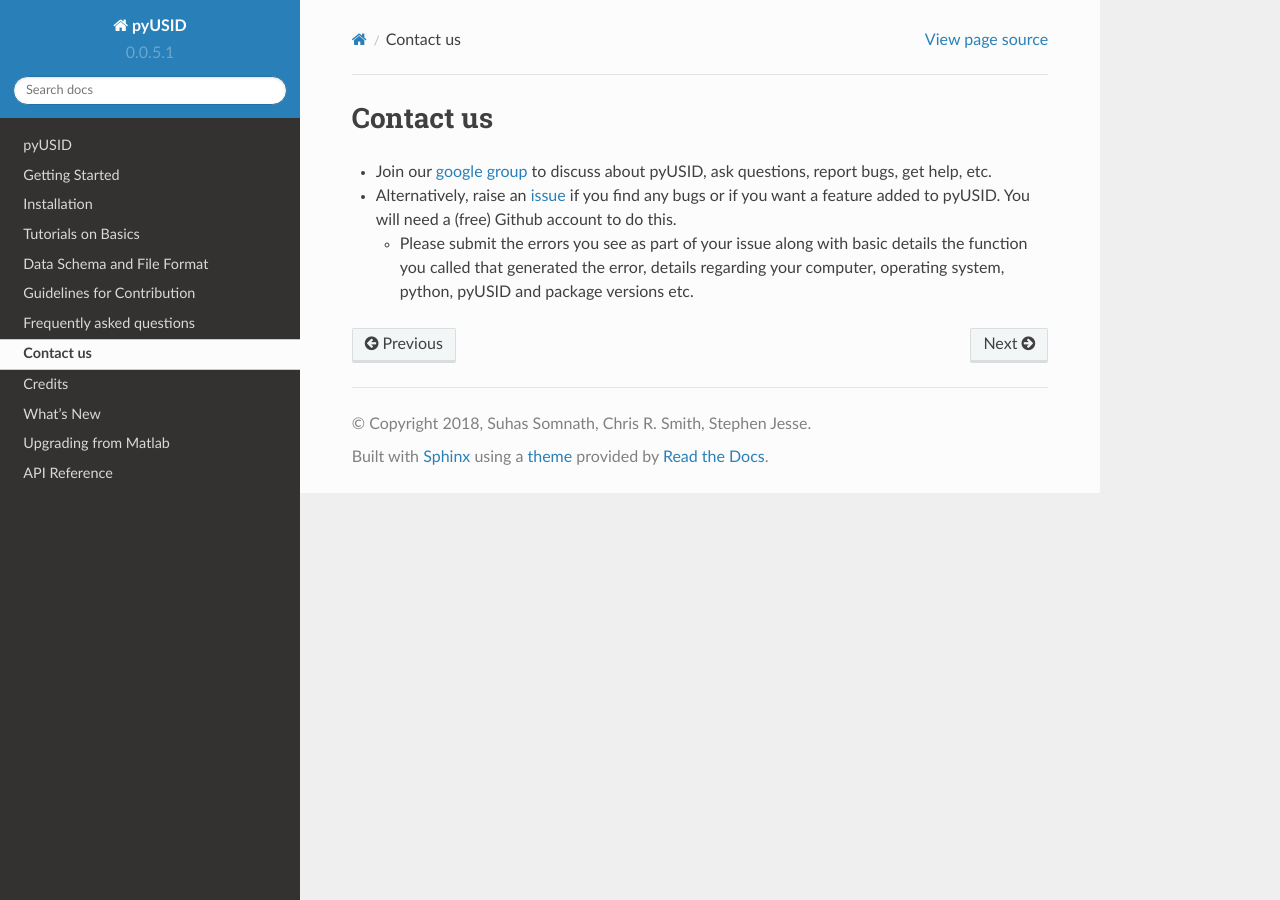
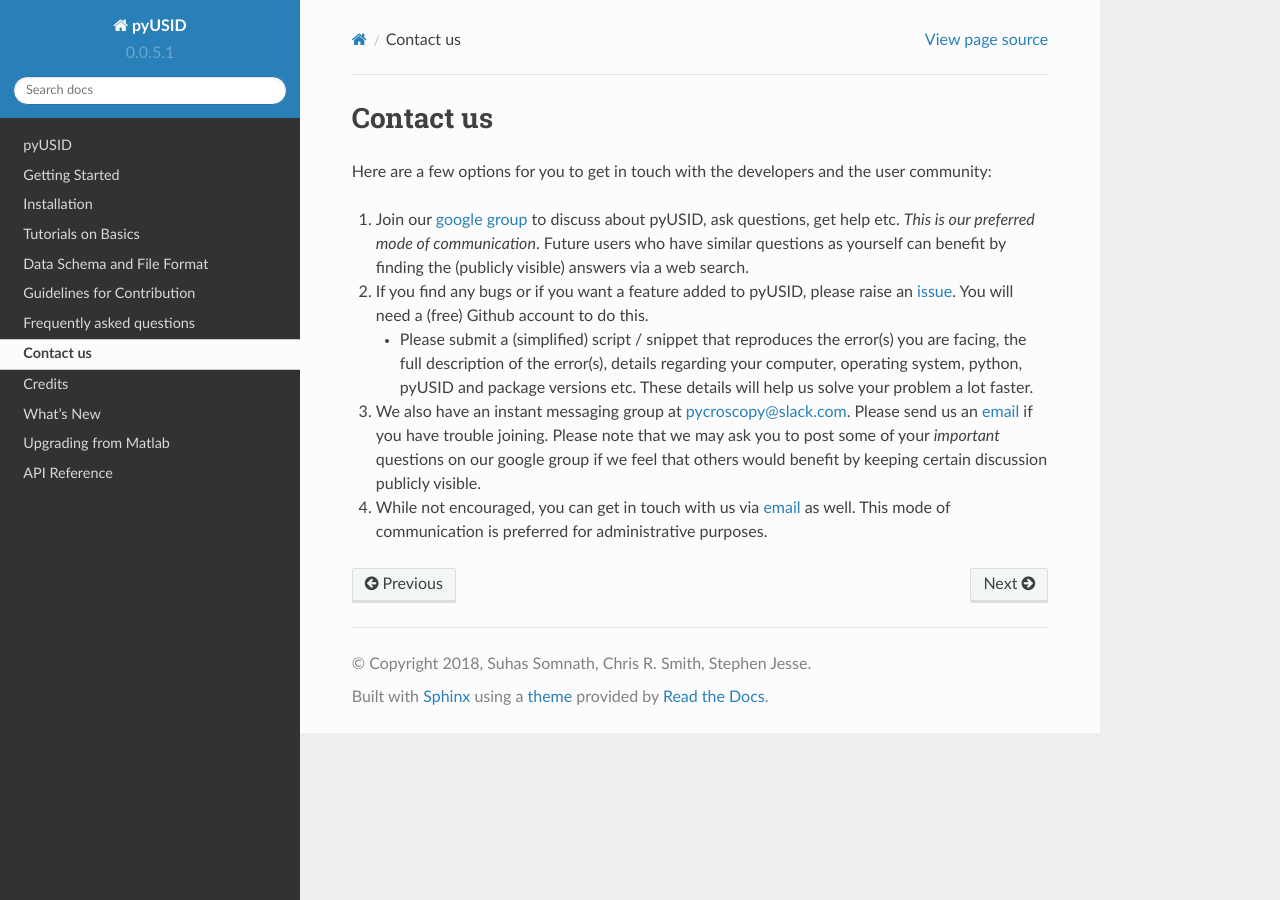
Before and after one commit to pycroscopy/pyUSID, a Sphinx documentation site: the page built from docs/contact.rst, in a window 1280 px wide. Built offline with Sphinx 7.4.7 and the Read the Docs theme 2.0.0, drawn with Linux system fonts in a browser that asks for light colours; pages that are not in the unit, such as notebooks, are missing from menus.

Commit message:
Expanded communication options.

```diff
--- a/docs/contact.rst
+++ b/docs/contact.rst
@@ -1,7 +1,17 @@
 Contact us
 ----------
-* Join our `google group <https://groups.google.com/forum/#!forum/pyusid>`_ to discuss about pyUSID, ask questions, report bugs, get help, etc.
-* Alternatively, raise an `issue <https://github.com/pycroscopy/pyUSID/issues>`_ if you find any bugs or if you want a feature added to pyUSID.
-  You will need a (free) Github account to do this.
+Here are a few options for you to get in touch with the developers and the user community:
 
-  * Please submit the errors you see as part of your issue along with basic details the function you called that generated the error, details regarding your computer, operating system, python, pyUSID and package versions etc.
+#. Join our `google group <https://groups.google.com/forum/#!forum/pyusid>`_ to discuss about pyUSID, ask questions, get help etc.
+   *This is our preferred mode of communication*.
+   Future users who have similar questions as yourself can benefit by finding the (publicly visible) answers via a web search.
+#. If you find any bugs or if you want a feature added to pyUSID, please raise an `issue <https://github.com/pycroscopy/pyUSID/issues>`_.
+   You will need a (free) Github account to do this.
+
+   * Please submit a (simplified) script / snippet that reproduces the error(s) you are facing, the full description of the error(s), details regarding your computer, operating system, python, pyUSID and package versions etc.
+     These details will help us solve your problem a lot faster.
+
+#. We also have an instant messaging group at `pycroscopy@slack.com <pycroscopy@slack.com>`_. Please send us an `email <pycroscopy@gmail.com>`_ if you have trouble joining.
+   Please note that we may ask you to post some of your *important* questions on our google group if we feel that others would benefit by keeping certain discussion publicly visible.
+#. While not encouraged, you can get in touch with us via `email <pycroscopy@gmail.com>`_ as well.
+   This mode of communication is preferred for administrative purposes.
```
